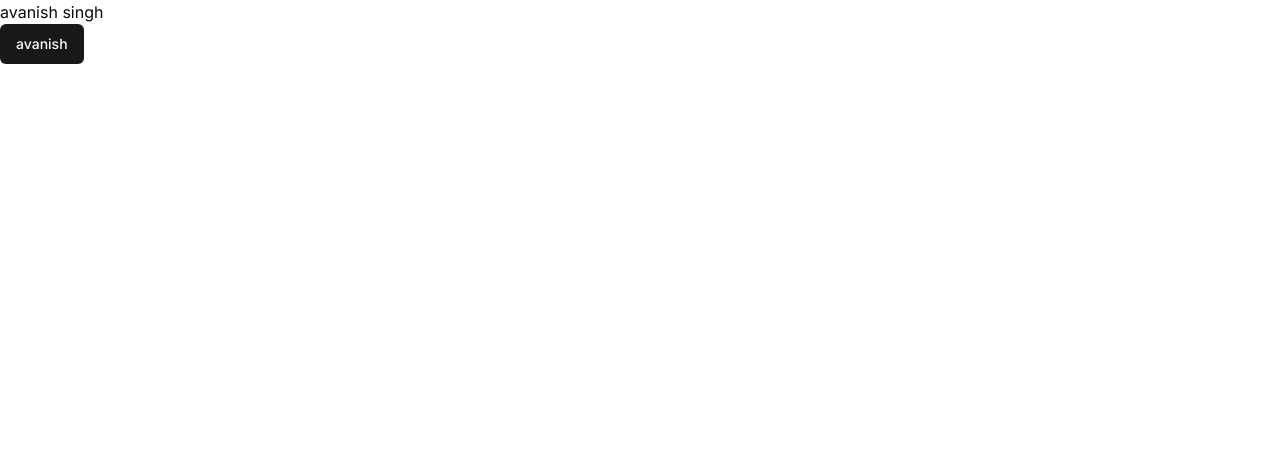
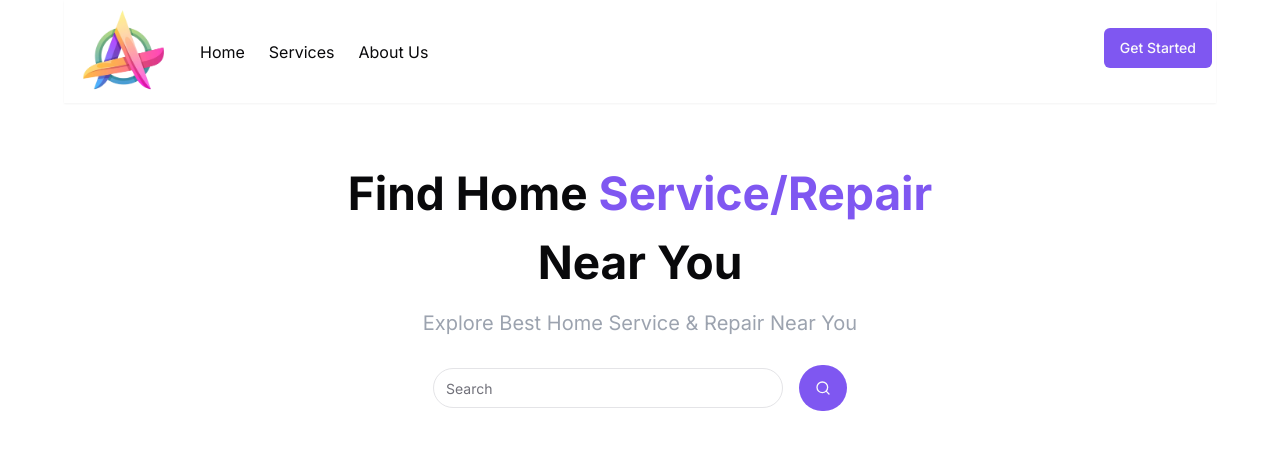
Before and after one commit to avanish7390/home-repair, a Next.js app: page / in a window 1280 px wide. Shown: the top 450 px of the page. Built offline with nearby package versions, Linux system fonts and the light colour scheme.

Commit message:
header section

```diff
--- /dev/null
+++ b/app/_components/Header.jsx
@@ -0,0 +1,23 @@
+import { Button } from "@/components/ui/button"
+import Image from "next/image"
+
+function Header() {
+  return (
+    <div className="p-1 shadow-sm flex  justify-between">
+      <div className="flex items-center gap-8">
+      <Image src='/logo.png' alt='logo' width={100} height={100}/>
+      <div className="md:flex item-center gap-6 hidden">
+        <h2 className="hover:scale-105 hover:text-primary cursor-pointer">Home</h2>
+        <h2 className="hover:scale-105 hover:text-primary cursor-pointer">Services</h2>
+        <h2 className="hover:scale-105 hover:text-primary cursor-pointer">About Us</h2>
+      </div>
+
+      </div>
+      <div className="pt-6">
+        <Button >Get Started</Button>
+      </div>
+    </div>
+  )
+}
+
+export default Header
--- /dev/null
+++ b/app/_components/Hero.jsx
@@ -0,0 +1,22 @@
+import { Button } from "@/components/ui/button"
+import { Input } from "@/components/ui/input"
+import { Search } from "lucide-react"
+
+function Hero() {
+  return (
+    <div className="flex items-center gap-3 flex-col justify-center pt-14 pd-7">
+        <h2 className="font-bold text-[46px] text-center">
+            Find Home
+         <span className="text-primary"> Service/Repair </span>
+        <br></br>Near You</h2>
+        <h2 className="text-xl text-gray-400">Explore Best Home Service & Repair Near You</h2>
+
+         <div className="mt-4 flex gap-4 items-center">
+            <Input placeholder="Search" className="rounded-full md:w-[350px]"/>
+            <Button className="rounded-full h-[46px]"><Search className="h-4 w-4"/></Button>
+         </div>
+    </div>
+  )
+}
+
+export default Hero
--- a/app/layout.js
+++ b/app/layout.js
@@ -1,4 +1,5 @@
 import { Inter } from "next/font/google";
+import Header from "./_components/Header";
 import "./globals.css";
 
 const inter = Inter({ subsets: ["latin"] });
@@ -11,7 +12,12 @@ export const metadata = {
 export default function RootLayout({ children }) {
   return (
     <html lang="en">
-      <body className={inter.className}>{children}</body>
+      <body className={inter.className}>
+        <div className="mx-6 md:mx-16">
+          <Header/>
+          {children}
+          </div>
+        </body>
     </html>
   );
 }
--- a/app/page.js
+++ b/app/page.js
@@ -1,10 +1,9 @@
-import { Button } from "@/components/ui/button";
+import Hero from "./_components/Hero";
 
 export default function Home() {
   return (
    <div>
-    <h1>avanish singh</h1>
-    <Button>avanish</Button>
+    <Hero/>
    </div>
   );
 }
--- /dev/null
+++ b/components/ui/input.jsx
@@ -0,0 +1,19 @@
+import * as React from "react"
+
+import { cn } from "@/lib/utils"
+
+const Input = React.forwardRef(({ className, type, ...props }, ref) => {
+  return (
+    (<input
+      type={type}
+      className={cn(
+        "flex h-10 w-full rounded-md border border-input bg-background px-3 py-2 text-sm ring-offset-background file:border-0 file:bg-transparent file:text-sm file:font-medium placeholder:text-muted-foreground focus-visible:outline-none focus-visible:ring-2 focus-visible:ring-ring focus-visible:ring-offset-2 disabled:cursor-not-allowed disabled:opacity-50",
+        className
+      )}
+      ref={ref}
+      {...props} />)
+  );
+})
+Input.displayName = "Input"
+
+export { Input }
--- a/package.json
+++ b/package.json
@@ -12,6 +12,8 @@
     "@radix-ui/react-slot": "^1.0.2",
     "class-variance-authority": "^0.7.0",
     "clsx": "^2.1.0",
+    "graphql": "^16.8.1",
+    "graphql-request": "^6.1.0",
     "lucide-react": "^0.350.0",
     "next": "14.1.3",
     "react": "^18",
--- a/tailwind.config.js
+++ b/tailwind.config.js
@@ -24,7 +24,7 @@ module.exports = {
         background: "hsl(var(--background))",
         foreground: "hsl(var(--foreground))",
         primary: {
-          DEFAULT: "hsl(var(--primary))",
+          DEFAULT: "#7f57f1",
           foreground: "hsl(var(--primary-foreground))",
         },
         secondary: {
```
Also changed, not shown: components/ui/button.jsx (+5 -5 lines), public/logo.png (added), 1 other file (tests, documents, lock files or other folders).
